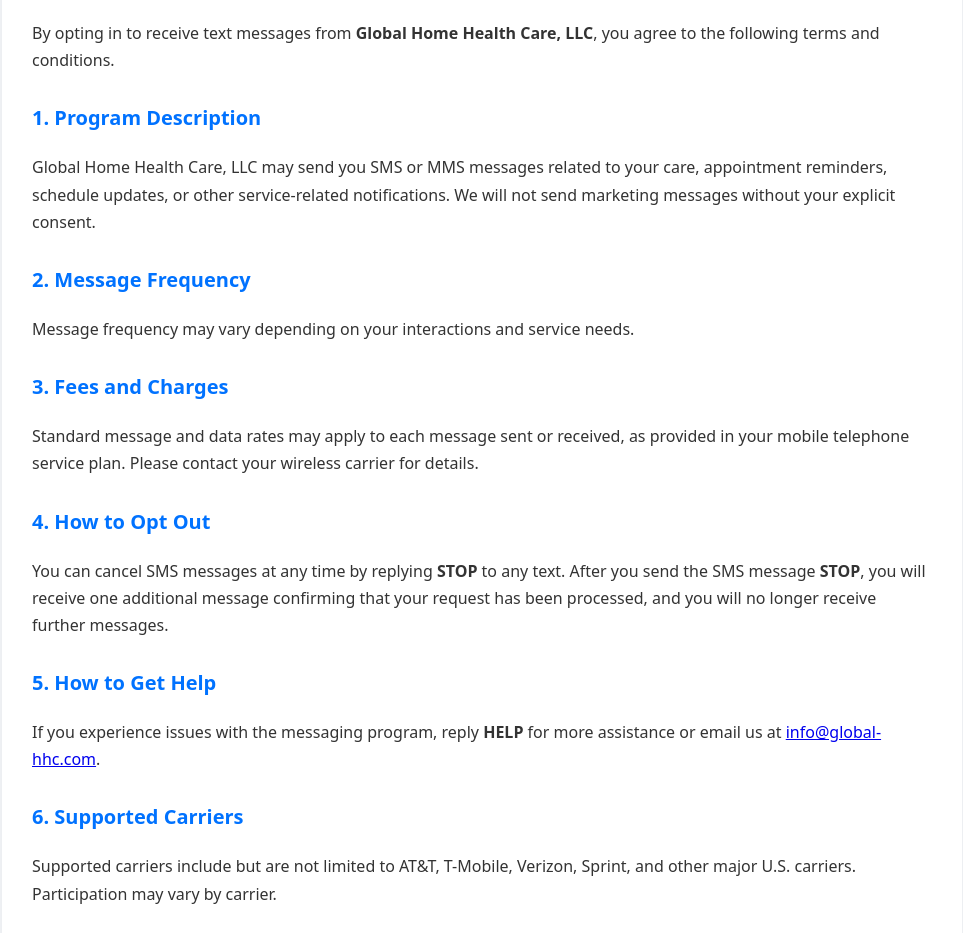
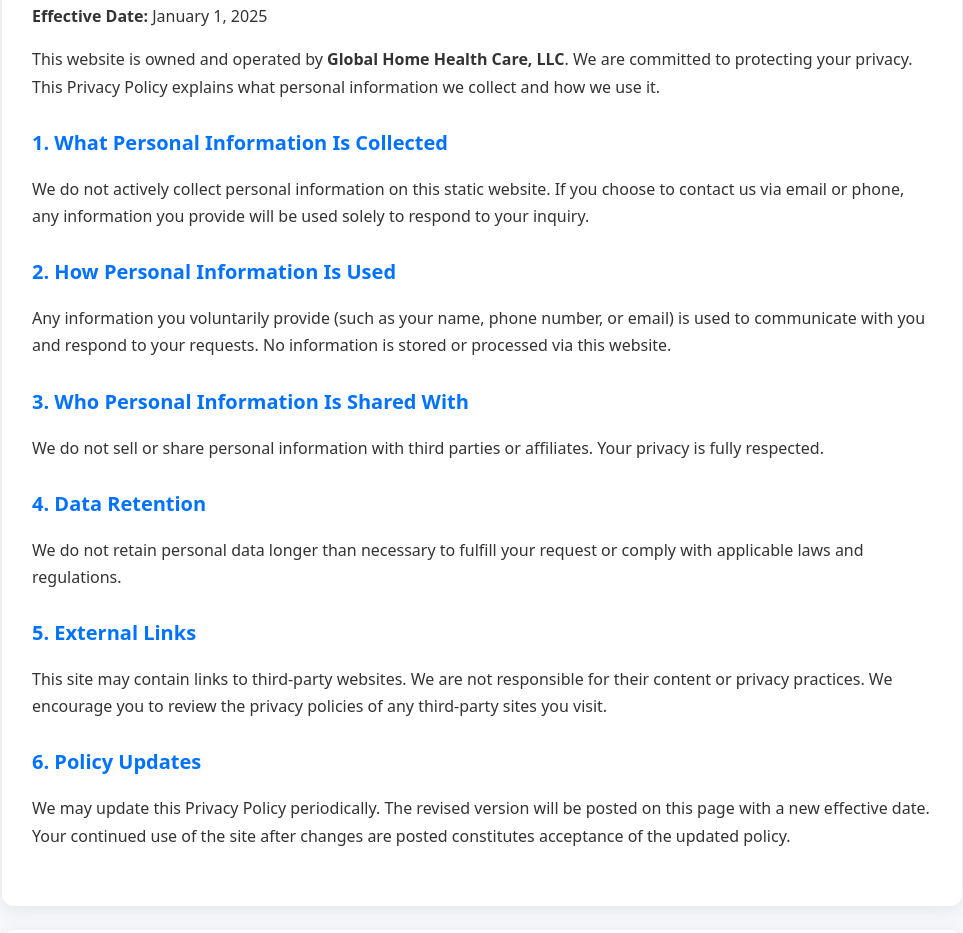
Before and after one commit to globalhomehealth/global_website, a plain HTML site: page privacy-policy.html in a window 1280 px wide. Shown: the part 282-1215 px from the top of the page, without its empty margins (158-1121 px from the left). Drawn offline with Linux system fonts and the light colour scheme.

Commit message:
Add privacy policy and sms terms

```diff
--- a/privacy-policy.html
+++ b/privacy-policy.html
@@ -3,12 +3,11 @@
   <head>
     <meta charset="UTF-8" />
     <meta name="viewport" content="width=device-width, initial-scale=1" />
-    <title>SMS Terms & Conditions - Global Home Health Care</title>
+    <title>Privacy Policy & SMS Terms - Global Home Health Care</title>
     <meta
       name="description"
-      content="SMS Terms & Conditions for Global Home Health Care, LLC."
+      content="Privacy Policy and SMS Terms & Conditions for Global Home Health Care, LLC."
     />
-    <link rel="stylesheet" href="css/style.css" />
     <style>
       :root {
         --brand: #004080;
@@ -43,11 +42,10 @@
         font-size: 1.5rem;
         margin: 0;
       }
-
       main {
         padding: 24px 16px 48px;
       }
-      .terms {
+      section {
         background: var(--bg);
         border-radius: 12px;
         padding: 40px 30px;
@@ -72,7 +70,6 @@
         line-height: 1.7;
         margin-top: 10px;
       }
-
       footer {
         text-align: center;
         padding: 24px 16px 40px;
@@ -85,9 +82,8 @@
       footer a:hover {
         text-decoration: underline;
       }
-
       @media (max-width: 600px) {
-        .terms {
+        section {
           padding: 28px 20px;
         }
       }
@@ -106,8 +102,61 @@
     </header>
 
     <main>
-      <section class="terms" aria-labelledby="terms-title">
-        <h2 id="terms-title">SMS Terms &amp; Conditions</h2>
+      <section id="privacy-policy">
+        <h2>Privacy Policy</h2>
+        <p><strong>Effective Date:</strong> January 1, 2025</p>
+        <p>
+          This website is owned and operated by
+          <strong>Global Home Health Care, LLC</strong>. We are committed to
+          protecting your privacy. This Privacy Policy explains what personal
+          information we collect and how we use it.
+        </p>
+
+        <h3>1. What Personal Information Is Collected</h3>
+        <p>
+          We do not actively collect personal information on this static
+          website. If you choose to contact us via email or phone, any
+          information you provide will be used solely to respond to your
+          inquiry.
+        </p>
+
+        <h3>2. How Personal Information Is Used</h3>
+        <p>
+          Any information you voluntarily provide (such as your name, phone
+          number, or email) is used to communicate with you and respond to your
+          requests. No information is stored or processed via this website.
+        </p>
+
+        <h3>3. Who Personal Information Is Shared With</h3>
+        <p>
+          We do not sell or share personal information with third parties or
+          affiliates. Your privacy is fully respected.
+        </p>
+
+        <h3>4. Data Retention</h3>
+        <p>
+          We do not retain personal data longer than necessary to fulfill your
+          request or comply with applicable laws and regulations.
+        </p>
+
+        <h3>5. External Links</h3>
+        <p>
+          This site may contain links to third-party websites. We are not
+          responsible for their content or privacy practices. We encourage you
+          to review the privacy policies of any third-party sites you visit.
+        </p>
+
+        <h3>6. Policy Updates</h3>
+        <p>
+          We may update this Privacy Policy periodically. The revised version
+          will be posted on this page with a new effective date. Your continued
+          use of the site after changes are posted constitutes acceptance of the
+          updated policy.
+        </p>
+      </section>
+
+      <section id="sms-terms">
+        <h2>SMS Terms &amp; Conditions</h2>
 
         <p>
           By opting in to receive text messages from
@@ -117,10 +166,9 @@
 
         <h3>1. Program Description</h3>
         <p>
-          Global Home Health Care, LLC may send you SMS or MMS messages related
-          to your care, appointment reminders, schedule updates, or other
-          service-related notifications. We will not send marketing messages
-          without your explicit consent.
+          We may send you SMS or MMS messages related to your care, appointment
+          reminders, schedule updates, or other service-related notifications.
+          We will not send marketing messages without your explicit consent.
         </p>
 
         <h3>2. Message Frequency</h3>
@@ -132,43 +180,45 @@
         <h3>3. Fees and Charges</h3>
         <p>
           Standard message and data rates may apply to each message sent or
-          received, as provided in your mobile telephone service plan. Please
-          contact your wireless carrier for details.
+          received, as provided in your mobile telephone service plan. Contact
+          your wireless carrier for details.
         </p>
 
         <h3>4. How to Opt Out</h3>
         <p>
           You can cancel SMS messages at any time by replying
-          <strong>STOP</strong> to any text. After you send the SMS message
+          <strong>STOP</strong> to any text. After you send
           <strong>STOP</strong>, you will receive one additional message
-          confirming that your request has been processed, and you will no
-          longer receive further messages.
+          confirming your request, and you will no longer receive messages.
         </p>
 
         <h3>5. How to Get Help</h3>
         <p>
-          If you experience issues with the messaging program, reply
-          <strong>HELP</strong> for more assistance or email us at
-          <a href="mailto:info@global-hhc.com">info@global-hhc.com</a>.
+          If you experience issues, reply <strong>HELP</strong> for assistance
+          or email <a href="mailto:info@global-hhc.com">info@global-hhc.com</a>.
         </p>
 
         <h3>6. Supported Carriers</h3>
         <p>
           Supported carriers include but are not limited to AT&amp;T, T-Mobile,
-          Verizon, Sprint, and other major U.S. carriers. Participation may vary
-          by carrier.
+          Verizon, and other major U.S. carriers. Participation may vary by
+          carrier.
         </p>
 
         <h3>7. Privacy</h3>
         <p>
           Your privacy is important to us. Any data obtained through our SMS
           program will not be shared with third parties for marketing purposes.
-          Please review our
-          <a href="privacy-policy.html">Privacy Policy</a> for more information.
+          Please review the Privacy Policy above for additional details.
         </p>
+      </section>
 
-        <h3>8. Contact</h3>
-        <p>For questions about these SMS Terms &amp; Conditions, contact us:</p>
+      <section id="contact">
+        <h2>Contact Us</h2>
+        <p>
+          If you have any questions about this Privacy Policy or SMS Terms &amp;
+          Conditions, please contact us:
+        </p>
         <p>
           <strong>Email:</strong>
           <a href="mailto:info@global-hhc.com">info@global-hhc.com</a><br />
@@ -179,8 +229,9 @@
 
     <footer>
       <p>
-        &copy; 2025 Global Home Health Care, LLC |
-        <a href="privacy-policy.html">Privacy Policy</a>
+        &copy; 2025 Global Home Health Care, LLC. All rights reserved. |
+        <a href="#privacy-policy">Privacy Policy</a> |
+        <a href="#sms-terms">SMS Terms</a>
       </p>
     </footer>
   </body>
```
